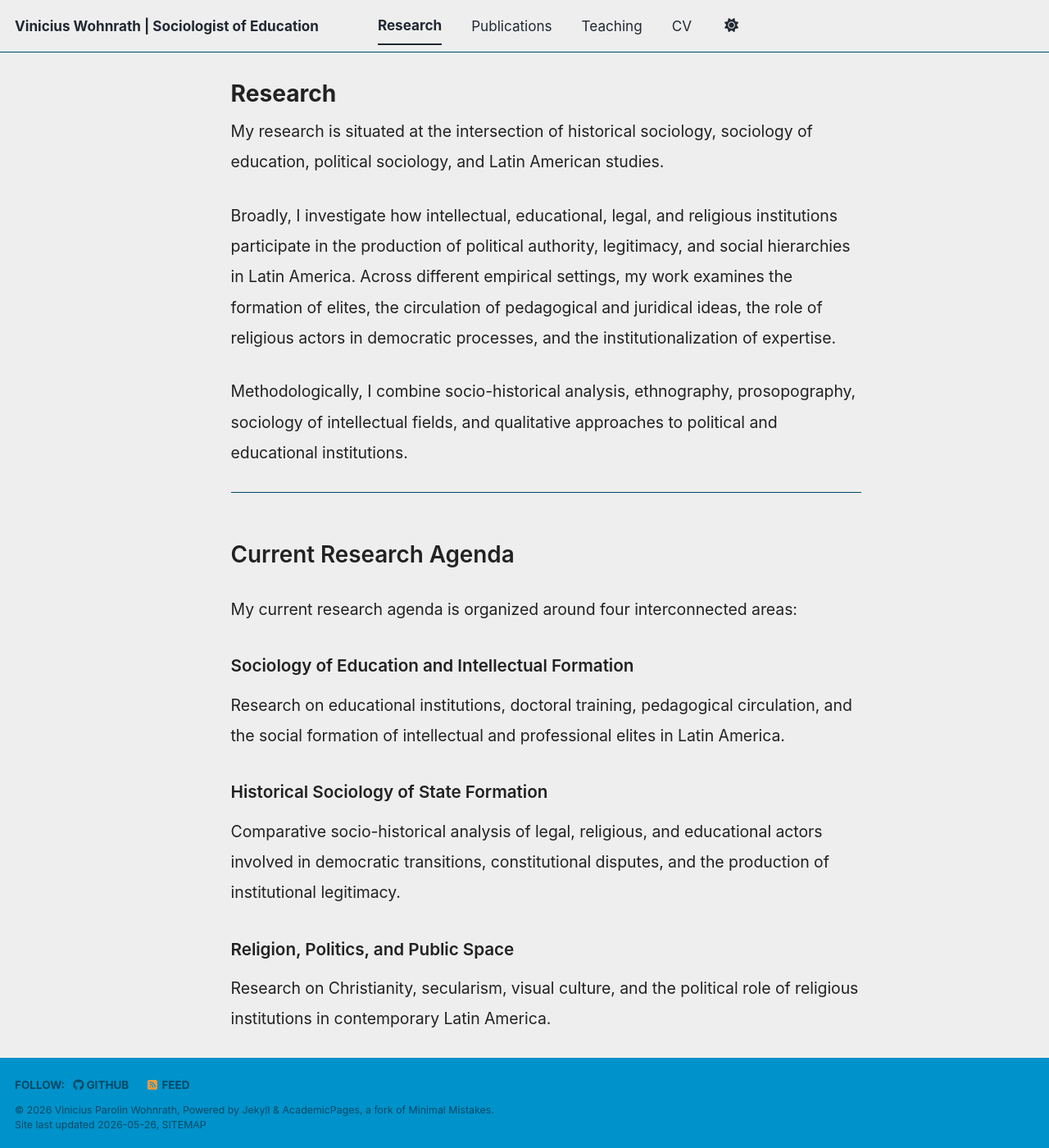
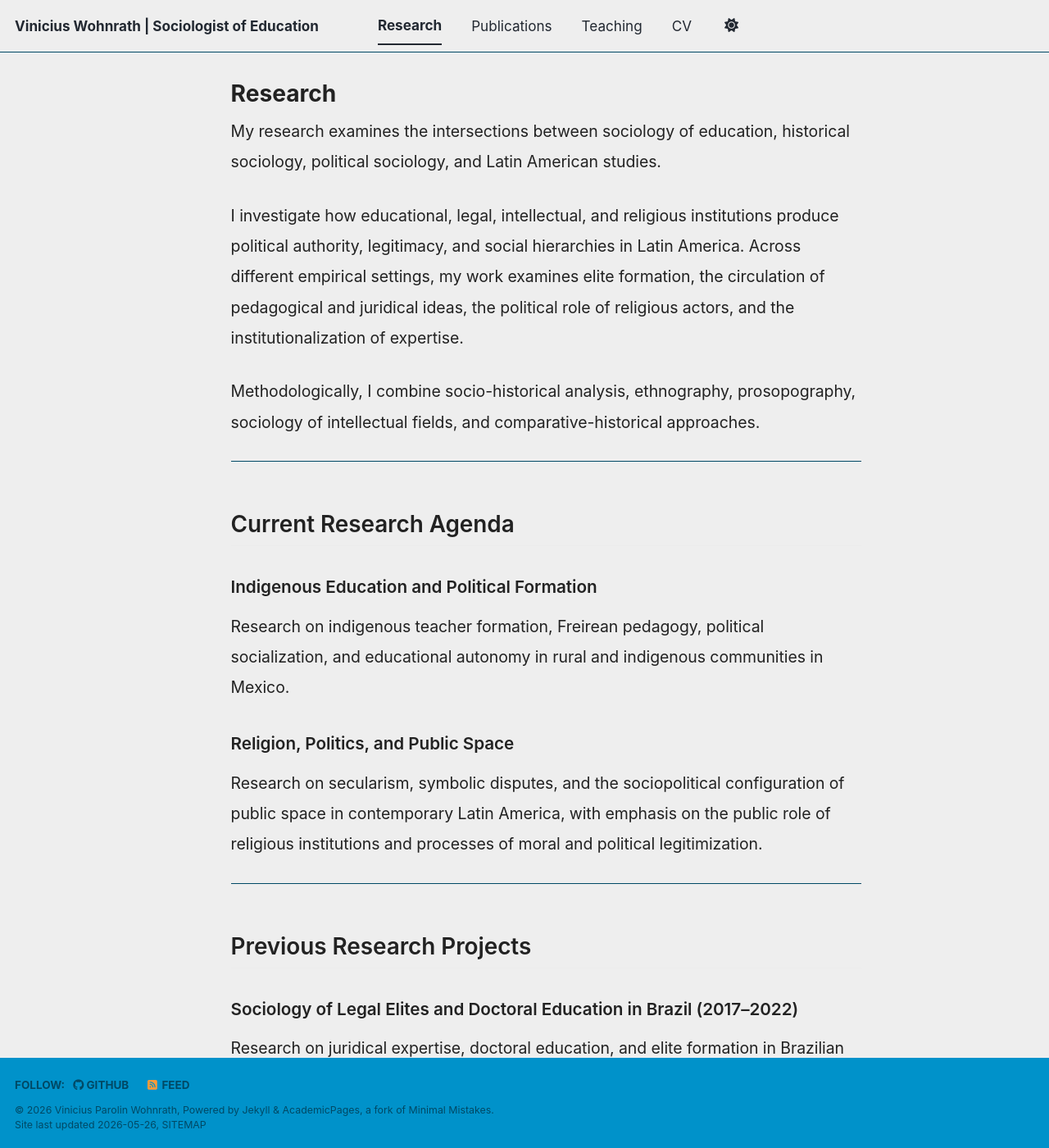
Before and after one commit to viniciuswohnrath/viniciuswohnrath.github.io, a Jekyll site: the page built from _pages/research.md, in a window 1280 px wide and 1400 px high. Shown: the whole window at 82% size. Built offline with Jekyll 4.4.1, drawn with Linux system fonts in a browser that asks for light colours; a script bundle is joined from its source files by our own code; library files that are not in the unit come from our copies; some of the changed text lies outside the part shown.

Commit message:
Update research.md

```diff
--- a/_pages/research.md
+++ b/_pages/research.md
@@ -6,65 +6,39 @@ author_profile: false
 classes: wide
 ---
 
-My research is situated at the intersection of historical sociology, sociology of education, political sociology, and Latin American studies.
+My research examines the intersections between sociology of education, historical sociology, political sociology, and Latin American studies.
 
-Broadly, I investigate how intellectual, educational, legal, and religious institutions participate in the production of political authority, legitimacy, and social hierarchies in Latin America. Across different empirical settings, my work examines the formation of elites, the circulation of pedagogical and juridical ideas, the role of religious actors in democratic processes, and the institutionalization of expertise.
+I investigate how educational, legal, intellectual, and religious institutions produce political authority, legitimacy, and social hierarchies in Latin America. Across different empirical settings, my work examines elite formation, the circulation of pedagogical and juridical ideas, the political role of religious actors, and the institutionalization of expertise.
 
-Methodologically, I combine socio-historical analysis, ethnography, prosopography, sociology of intellectual fields, and qualitative approaches to political and educational institutions.
+Methodologically, I combine socio-historical analysis, ethnography, prosopography, sociology of intellectual fields, and comparative-historical approaches.
 
 ---
 
 ## Current Research Agenda
 
-My current research agenda is organized around four interconnected areas:
+### Indigenous Education and Political Formation
 
-### Sociology of Education and Intellectual Formation
-
-Research on educational institutions, doctoral training, pedagogical circulation, and the social formation of intellectual and professional elites in Latin America.
-
-### Historical Sociology of State Formation
-
-Comparative socio-historical analysis of legal, religious, and educational actors involved in democratic transitions, constitutional disputes, and the production of institutional legitimacy.
+Research on indigenous teacher formation, Freirean pedagogy, political socialization, and educational autonomy in rural and indigenous communities in Mexico.
 
 ### Religion, Politics, and Public Space
 
-Research on Christianity, secularism, visual culture, and the political role of religious institutions in contemporary Latin America.
-
-### Indigenous Education and Critical Pedagogy
-
-Ethnographic and historical research on indigenous teacher formation, Paulo Freire’s pedagogical thought, and political mobilization in rural and indigenous communities in Mexico.
+Research on secularism, symbolic disputes, and the sociopolitical configuration of public space in contemporary Latin America, with emphasis on the public role of religious institutions and processes of moral and political legitimization.
 
 ---
 
-## Current Projects
-
-### Indigenous Education and Freirean Pedagogy in Michoacán, Mexico (2025–Present)
-
-Postdoctoral research at the Universidad Nacional Autónoma de México (UNAM) examining the appropriation of Paulo Freire’s pedagogical thought among indigenous teachers in Cherán K'eri, Michoacán. The project investigates political formation, educational practices, indigenous autonomy, and rural schooling in contexts of social inequality and violence.
-
-**Funding:** Secretaría de Ciencia, Humanidades, Tecnología e Innovación (SECIHTI, Mexico). :contentReference[oaicite:2]{index=2}
-
----
-
-### Religion, Education, and Public Space in Latin America (2024–Present)
-
-Research project on Christianity, visual culture, public symbolism, and disputes over secularism in educational and urban spaces in contemporary Latin America.
-
-Supported by research collaboration networks in Brazil and Mexico. :contentReference[oaicite:3]{index=3}
-
----
+## Previous Research Projects
 
 ### Sociology of Legal Elites and Doctoral Education in Brazil (2017–2022)
 
-Research on juridical expertise, doctoral education, and elite formation in Brazilian law schools during the democratic period. The project analyzed the institutional expansion of doctoral programs in law and their role in the production of legal authority and constitutional interpretation.
+Research on juridical expertise, doctoral education, and elite formation in Brazilian law schools during the democratic period. The project examined the institutional expansion of doctoral programs in law and their role in the production of legal authority and constitutional interpretation.
 
-**Funding:** Fundação de Amparo à Pesquisa do Estado de São Paulo (FAPESP).
-Research conducted at:
+**Funding**
+- Fundação de Amparo à Pesquisa do Estado de São Paulo (FAPESP)
+
+**Institutional Affiliations**
 - Universidade Estadual de Campinas (UNICAMP)
 - École Normale Supérieure Paris-Saclay (ENS Paris-Saclay)
 - École des Hautes Études en Sciences Sociales (EHESS)
-
-:contentReference[oaicite:4]{index=4}
 
 ---
 
@@ -74,12 +48,12 @@ Doctoral research on Catholic intellectuals, constitutional debates, and dispute
 
 The project examined the circulation of religious expertise within state institutions and the role of Catholic actors in the construction of legal and educational frameworks after 1988.
 
-**Funding:**
+**Funding**
 - FAPESP Doctoral Fellowship
 - CAPES International Doctoral Fellowship
-- Research period at EHESS (France)
 
-:contentReference[oaicite:5]{index=5}
+**Research Period Abroad**
+- École des Hautes Études en Sciences Sociales (EHESS)
 
 ---
 
@@ -96,30 +69,22 @@ Previous affiliations include:
 - Facultad Latinoamericana de Ciencias Sociales (FLACSO Argentina)
 - Instituto Federal de São Paulo (IFSP)
 
-:contentReference[oaicite:6]{index=6}
+---
+
+## Research Funding
+
+Research supported by:
+
+- Fundação de Amparo à Pesquisa do Estado de São Paulo (FAPESP, Brazil)
+- Coordenação de Aperfeiçoamento de Pessoal de Nível Superior (CAPES, Brazil)
+- Conselho Nacional de Desenvolvimento Científico e Tecnológico (CNPq, Brazil)
+- Secretaría de Ciencia, Humanidades, Tecnología e Innovación (SECIHTI, Mexico)
 
 ---
 
-## Research Funding and Academic Distinctions
+## Methodological Approaches
 
-Research supported by:
-
-- Fundação de Amparo à Pesquisa do Estado de São Paulo (FAPESP, Brasil)
-- Coordenação de Aperfeiçoamento de Pessoal de Nível Superior (CAPES, Brasil)
-- Conselho Nacional de Desenvolvimento Científico e Tecnológico (CNPq, Brasil)
-- Secretaría de Ciencia, Humanidades, Tecnología e Innovación (SECIHTI, Mexico)
-
-:contentReference[oaicite:7]{index=7}
-
----
-
-## Methodological Interests
-
-- Historical Sociology
 - Prosopography
 - Ethnography
-- Sociology of Intellectual Fields
+- Comparative-Historical Analysis
 - Qualitative Research Methods
-- Comparative-Historical Analysis
-
-:contentReference[oaicite:8]{index=8}
```
Also changed, not shown: other parts of _pages/research.md (+1 -2 lines).
